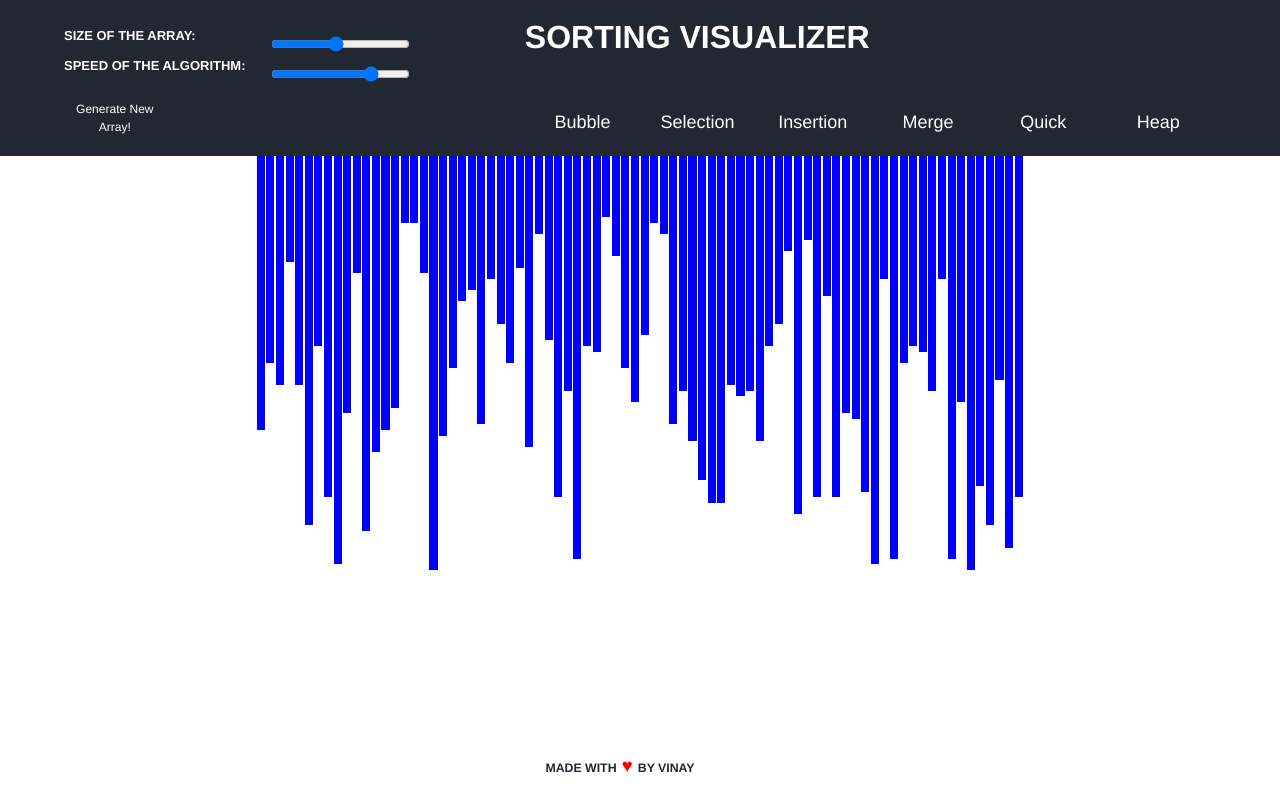
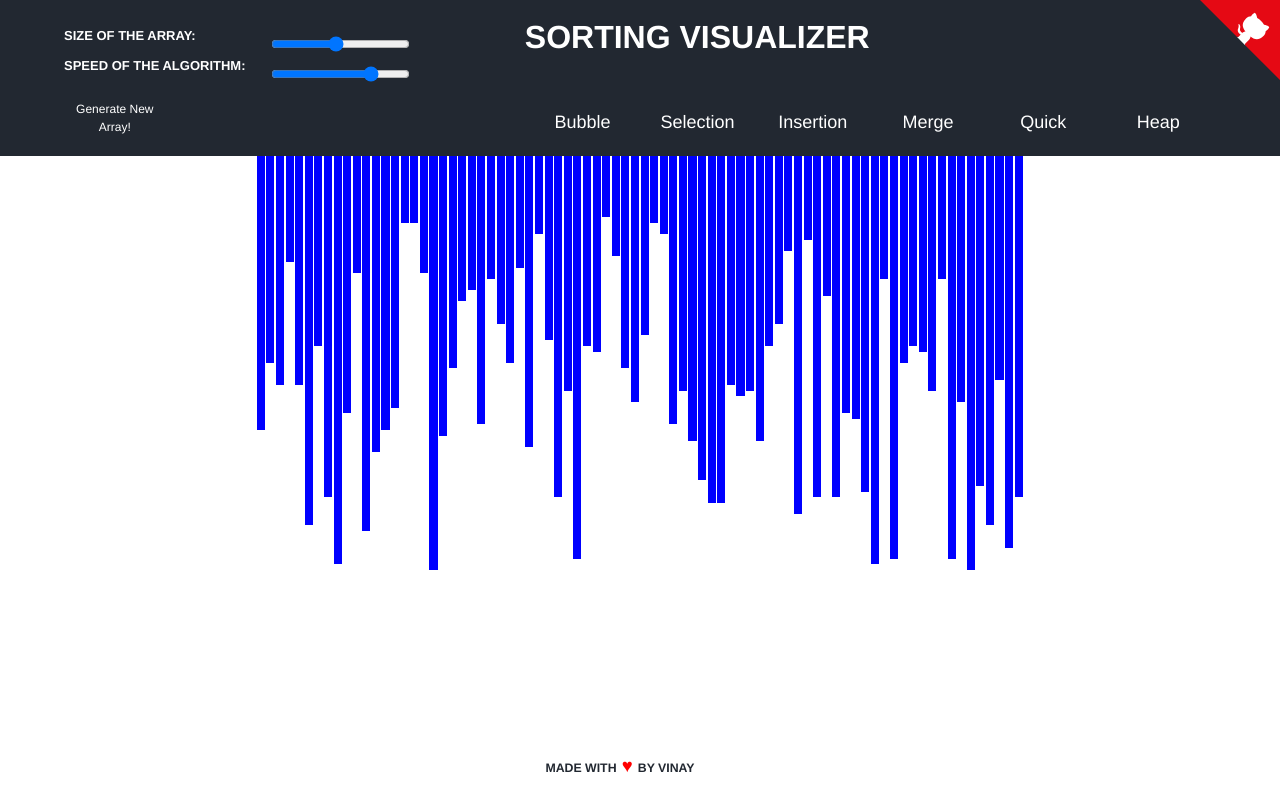
Before and after one commit to vinaysaw/Sorting-Visualizer, a plain HTML site: page index.html in a window 1280 px wide. Drawn offline with nearby package versions, Linux system fonts and the light colour scheme.

Commit message:
Add files via upload

```diff
--- a/index.html
+++ b/index.html
@@ -23,6 +23,19 @@
 </head>
 
 <body>
+<a href="https://github.com/vinaysaw/Sorting-Visualizer" target="_blank"
+	class="github-corner" title="View source on GitHub">
+	<svg data-toggle="tooltip" data-placement="left" width="80" height="80" viewBox="0 0 250 250"
+		style="fill:#e50914; color:#fff; position: fixed;z-index:100; top: 0; border: 0; right: 0;" aria-hidden="true">
+		<path d="M0,0 L115,115 L130,115 L142,142 L250,250 L250,0 Z"></path>
+		<path
+			d="M128.3,109.0 C113.8,99.7 119.0,89.6 119.0,89.6 C122.0,82.7 120.5,78.6 120.5,78.6 C119.2,72.0 123.4,76.3 123.4,76.3 C127.3,80.9 125.5,87.3 125.5,87.3 C122.9,97.6 130.6,101.9 134.4,103.2"
+			fill="currentColor" style="transform-origin: 130px 106px;" class="octo-arm"></path>
+		<path
+			d="M115.0,115.0 C114.9,115.1 118.7,116.5 119.8,115.4 L133.7,101.6 C136.9,99.2 139.9,98.4 142.2,98.6 C133.8,88.0 127.5,74.4 143.8,58.0 C148.5,53.4 154.0,51.2 159.7,51.0 C160.3,49.4 163.2,43.6 171.4,40.1 C171.4,40.1 176.1,42.5 178.8,56.2 C183.1,58.6 187.2,61.8 190.9,65.4 C194.5,69.0 197.7,73.2 200.1,77.6 C213.8,80.2 216.3,84.9 216.3,84.9 C212.7,93.1 206.9,96.0 205.4,96.6 C205.1,102.4 203.0,107.8 198.3,112.5 C181.9,128.9 168.3,122.5 157.7,114.1 C157.9,116.9 156.7,120.9 152.7,124.9 L141.0,136.5 C139.8,137.7 141.6,141.9 141.8,141.8 Z"
+			fill="currentColor" class="octo-body"></path>
+	</svg>
+</a>
 
     <header>
         <nav>
```
